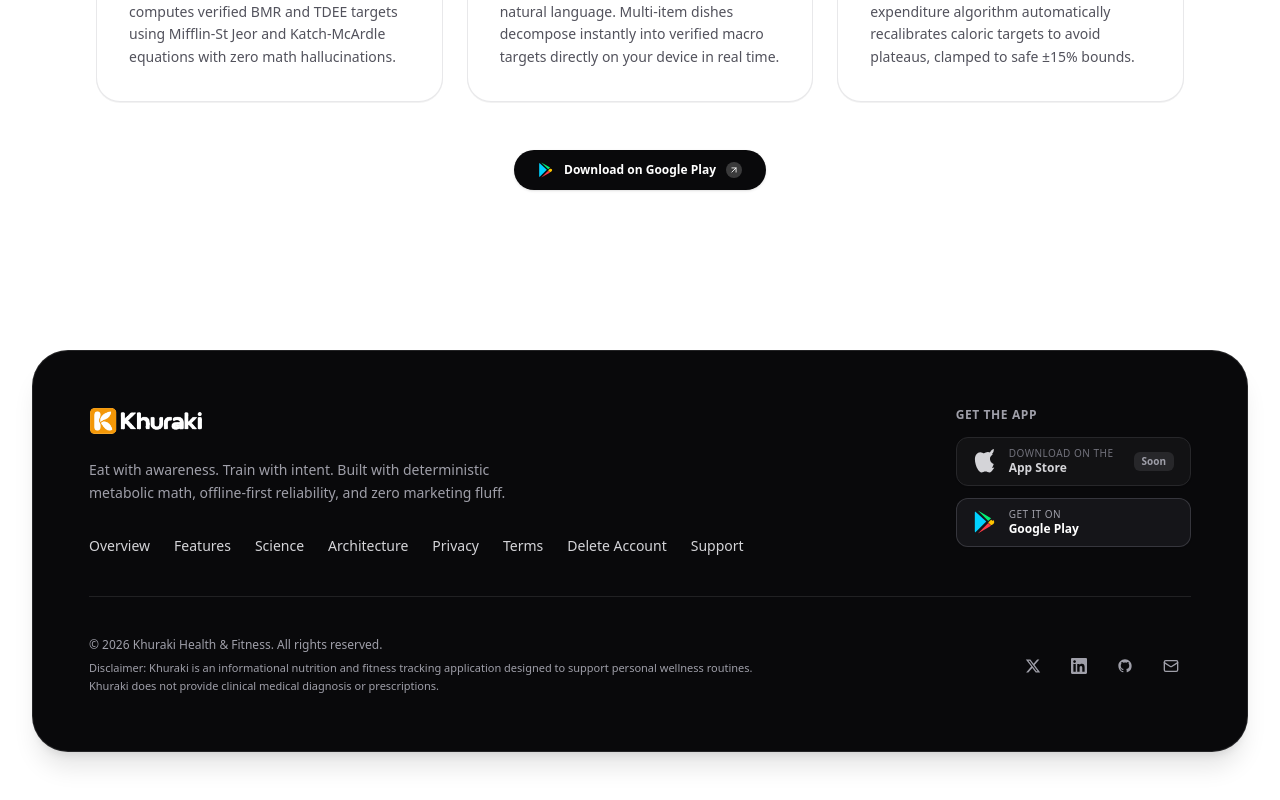
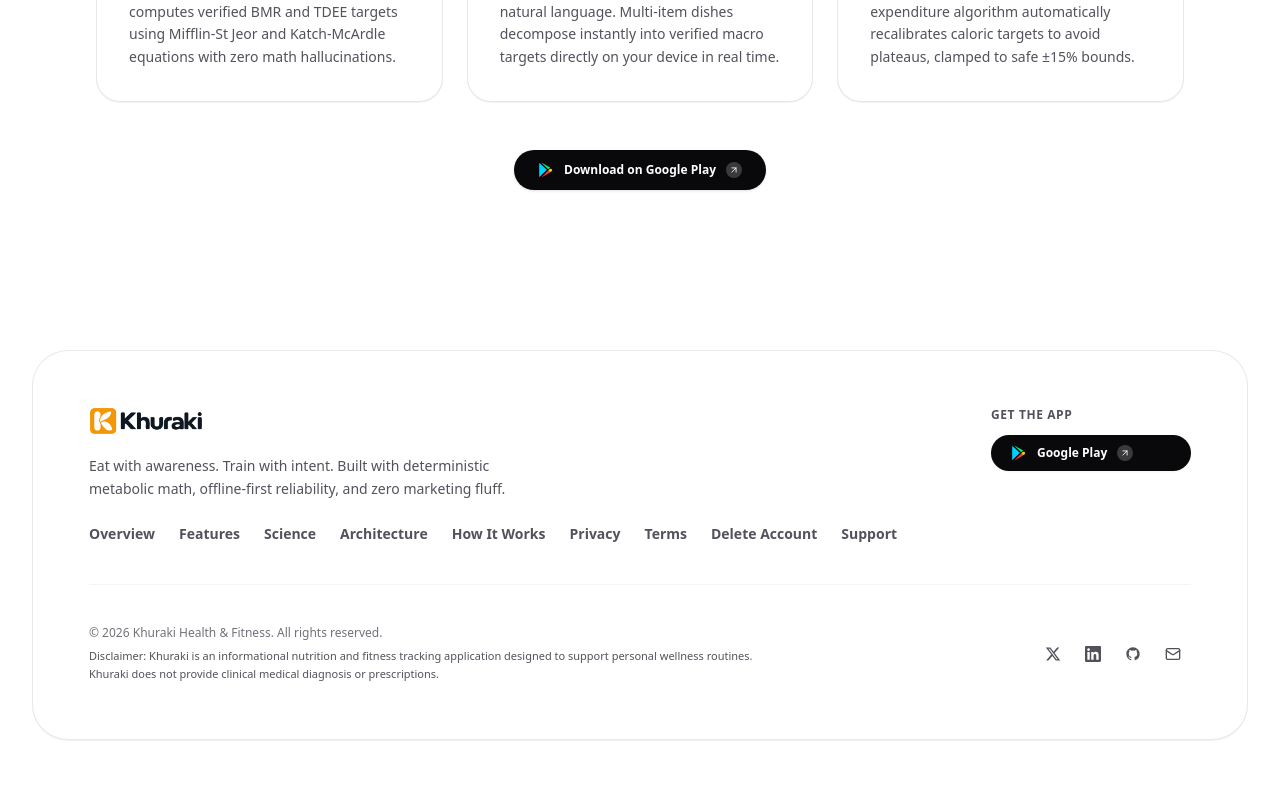
Before and after one commit to sapsjain22/Khuraki, a Next.js app: page / in a window 1280 px wide. Shown: the part 2600-3400 px from the top of the page. Built offline with nearby package versions, Linux system fonts and the light colour scheme.

Commit message:
feat(footer): switch footer to minimal clean white island design

```diff
--- a/components/layout/site-footer.tsx
+++ b/components/layout/site-footer.tsx
@@ -1,7 +1,7 @@
 import React from "react";
 import Link from "next/link";
 import Image from "next/image";
-import { Mail } from "lucide-react";
+import { Mail, ArrowUpRight } from "lucide-react";
 import { siteConfig } from "@/lib/site-config";
 
 export function SiteFooter() {
@@ -10,18 +10,18 @@ export function SiteFooter() {
 
   return (
     <div className="mx-auto max-w-[1360px] px-3 sm:px-6 lg:px-8 pb-12 pt-4">
-      <footer className="relative overflow-hidden rounded-[32px] sm:rounded-[36px] border border-zinc-800/90 bg-zinc-950 p-8 sm:p-12 lg:p-14 text-zinc-400 shadow-xl">
-        {/* Top Zone: Split Flex (Brand & Nav on Left, Store Badges on Right) */}
+      <footer className="relative overflow-hidden rounded-[32px] sm:rounded-[36px] border border-zinc-200/80 bg-white p-8 sm:p-12 lg:p-14 text-zinc-600 shadow-2xs">
+        {/* Top Zone: Split Flex (Brand & Nav on Left, Store CTA on Right) */}
         <div className="flex flex-col gap-10 lg:flex-row lg:items-start lg:justify-between lg:gap-16">
           {/* Left Column: Brand Lockup, Description & Nav Links */}
-          <div className="flex-1 space-y-6">
+          <div className="flex-1 space-y-5">
             <Link
               href="/"
               className="inline-flex items-center gap-2.5 transition-opacity hover:opacity-90"
               aria-label="Khuraki Home"
             >
               <Image
-                src="/khuraki-logo-white.png"
+                src="/khuraki-logo.png"
                 alt="Khuraki"
                 width={120}
                 height={28}
@@ -29,86 +29,62 @@ export function SiteFooter() {
               />
             </Link>
 
-            <p className="max-w-md text-sm leading-relaxed text-zinc-400">
+            <p className="max-w-md text-sm leading-relaxed text-zinc-600">
               Eat with awareness. Train with intent. Built with deterministic metabolic math, offline-first reliability, and zero marketing fluff.
             </p>
 
             {/* Horizontal Nav Links Row */}
             <nav
-              className="flex flex-wrap items-center gap-x-6 gap-y-3 pt-2 text-sm font-medium text-zinc-300"
+              className="flex flex-wrap items-center gap-x-6 gap-y-2.5 pt-1 text-xs sm:text-sm font-semibold text-zinc-600"
               aria-label="Footer navigation"
             >
-              <Link href="/#" className="transition-colors hover:text-white">
+              <Link href="/#" className="transition-colors hover:text-zinc-950">
                 Overview
               </Link>
-              <Link href="/#features" className="transition-colors hover:text-white">
+              <Link href="/#features" className="transition-colors hover:text-zinc-950">
                 Features
               </Link>
-              <Link href="/#features" className="transition-colors hover:text-white">
+              <Link href="/#features" className="transition-colors hover:text-zinc-950">
                 Science
               </Link>
-              <Link href="/#features" className="transition-colors hover:text-white">
+              <Link href="/#features" className="transition-colors hover:text-zinc-950">
                 Architecture
               </Link>
-              <Link href="/privacy/" className="transition-colors hover:text-white">
+              <Link href="/#how-it-works" className="transition-colors hover:text-zinc-950">
+                How It Works
+              </Link>
+              <Link href="/privacy/" className="transition-colors hover:text-zinc-950">
                 Privacy
               </Link>
-              <Link href="/terms/" className="transition-colors hover:text-white">
+              <Link href="/terms/" className="transition-colors hover:text-zinc-950">
                 Terms
               </Link>
-              <Link href="/delete-account/" className="transition-colors hover:text-white">
+              <Link href="/delete-account/" className="transition-colors hover:text-zinc-950">
                 Delete Account
               </Link>
               <a
                 href={`mailto:${siteConfig.supportEmail}`}
-                className="transition-colors hover:text-white"
+                className="transition-colors hover:text-zinc-950"
               >
                 Support
               </a>
             </nav>
           </div>
 
-          {/* Right Column: "Get the app" + Store Badges */}
-          <div className="flex flex-col gap-3.5 sm:min-w-[220px]">
-            <p className="text-xs font-semibold uppercase tracking-wider text-zinc-400">
+          {/* Right Column: "Get the app" CTA */}
+          <div className="flex flex-col gap-3 sm:min-w-[200px]">
+            <p className="text-xs font-semibold uppercase tracking-wider text-zinc-600">
               Get the app
             </p>
-            <div className="flex flex-col sm:flex-row lg:flex-col gap-3">
-              {/* App Store (Coming Soon Pill) */}
-              <div
-                className="relative inline-flex items-center gap-3 rounded-xl border border-zinc-800 bg-zinc-900/60 px-4 py-2.5 text-left text-zinc-400 shadow-xs"
-                title="iOS version coming soon"
-              >
-                <svg
-                  className="h-6 w-6 shrink-0 fill-current text-zinc-300"
-                  viewBox="0 0 170 170"
-                  aria-hidden="true"
-                >
-                  <path d="M150.37 130.25c-2.45 5.66-5.35 10.87-8.71 15.66-4.58 6.53-8.33 11.05-11.22 13.56-4.48 4.12-9.28 6.23-14.42 6.35-3.69 0-8.14-1.05-13.32-3.18-5.19-2.12-9.97-3.17-14.34-3.17-4.58 0-9.49 1.05-14.75 3.17-5.26 2.13-9.5 3.24-12.74 3.35-4.35.13-9.16-1.9-14.42-6.08-3.69-3.04-7.67-7.85-11.94-14.42-6.53-9.98-11.66-21.72-15.39-35.21-3.73-13.49-5.6-26.06-5.6-37.7 0-14.73 3.65-26.78 10.96-36.14 7.3-9.37 16.48-14.12 27.52-14.26 4.35 0 9.22 1.25 14.61 3.75 5.39 2.5 9.17 3.82 11.36 3.96 1.74-.26 5.66-1.68 11.78-4.24 6.12-2.57 11.36-3.74 15.71-3.52 14.93.89 26.27 6.46 34.02 16.7-13.06 7.9-19.46 18.73-19.18 32.5.28 10.74 4.34 19.64 12.18 26.7 4.13 3.8 8.92 6.64 14.38 8.52-3.15 9.12-7.1 18.25-11.84 27.38zM119.22 33.15c0-7.39 2.66-14.31 7.99-20.77 5.33-6.46 11.83-10.77 19.51-12.93 1.09 5.87.69 11.83-1.2 17.88-1.89 6.06-5.06 11.39-9.52 16-4.58 4.71-9.91 7.74-15.99 9.09-.26-3.04-.79-6.13-.79-9.27z" />
-                </svg>
-                <div className="pr-2">
-                  <p className="text-[10px] font-medium uppercase tracking-wider text-zinc-500 leading-none">
-                    Download on the
-                  </p>
-                  <p className="text-xs font-bold text-zinc-300 leading-tight mt-0.5">
-                    App Store
-                  </p>
-                </div>
-                <span className="ml-auto rounded-md bg-zinc-800 px-2 py-0.5 text-[10px] font-semibold text-zinc-400">
-                  Soon
-                </span>
-              </div>
-
-              {/* Google Play Store Badge (Active Link) */}
             <a
               href={playStoreUrl}
               target="_blank"
               rel="noopener noreferrer"
-                className="inline-flex items-center gap-3 rounded-xl border border-zinc-700/80 bg-zinc-900/90 px-4 py-2.5 text-left text-white shadow-xs transition-all hover:border-zinc-500 hover:bg-zinc-800 hover:scale-[1.02] active:scale-[0.98]"
-                aria-label="Get it on Google Play"
+              className="inline-flex items-center gap-2.5 rounded-full bg-zinc-950 px-5 py-2.5 text-xs font-semibold text-white shadow-xs transition-all duration-200 hover:bg-zinc-800 hover:scale-[1.02] active:scale-[0.98]"
+              aria-label="Download on Google Play"
             >
               <svg
-                  className="h-6 w-6 shrink-0"
+                className="h-4 w-4 shrink-0"
                 viewBox="0 0 512 512"
                 fill="none"
                 xmlns="http://www.w3.org/2000/svg"
@@ -119,39 +95,34 @@ export function SiteFooter() {
                 <path d="M325.3 277.7l60.1 59.4L104.6 499l220.7-221.3z" fill="#FF3A44" />
                 <path d="M428.2 233.8l-42.8-24.7-60.1 59.4 60.1 59.4 42.8-24.7c15.2-8.8 24.6-24.9 24.6-44.7s-9.4-35.9-24.6-44.7z" fill="#FFC400" />
               </svg>
-                <div>
-                  <p className="text-[10px] font-medium uppercase tracking-wider text-zinc-400 leading-none">
-                    GET IT ON
-                  </p>
-                  <p className="text-xs font-bold text-white leading-tight mt-0.5">
-                    Google Play
-                  </p>
+              <span>Google Play</span>
+              <div className="flex h-4 w-4 items-center justify-center rounded-full bg-white/20">
+                <ArrowUpRight className="h-2.5 w-2.5 text-white" />
               </div>
             </a>
           </div>
         </div>
-        </div>
 
         {/* Hairline Divider */}
-        <div className="my-8 sm:my-10 border-t border-zinc-800/80" />
+        <div className="my-8 sm:my-10 border-t border-zinc-100" />
 
         {/* Bottom Zone: Legal Disclaimer, Copyright & Social Row */}
         <div className="flex flex-col-reverse gap-6 sm:flex-row sm:items-center sm:justify-between">
-          <div className="space-y-1.5 text-xs text-zinc-400">
+          <div className="space-y-1.5 text-xs text-zinc-500">
             <p>&copy; {currentYear} {siteConfig.publisher}. All rights reserved.</p>
-            <p className="max-w-2xl text-[11px] leading-relaxed text-zinc-400">
+            <p className="max-w-2xl text-[11px] leading-relaxed text-zinc-600">
               Disclaimer: Khuraki is an informational nutrition and fitness tracking application designed to support personal wellness routines. Khuraki does not provide clinical medical diagnosis or prescriptions.
             </p>
           </div>
 
-          {/* Social Links Row (Clean vector SVGs with 44px min touch targets) */}
-          <div className="flex items-center gap-1.5">
+          {/* Social Links Row */}
+          <div className="flex items-center gap-1">
             {/* X / Twitter */}
             <a
               href="https://x.com"
               target="_blank"
               rel="noopener noreferrer"
-              className="flex h-10 w-10 items-center justify-center rounded-xl text-zinc-400 transition-colors hover:bg-zinc-800 hover:text-white"
+              className="flex h-9 w-9 items-center justify-center rounded-lg text-zinc-600 transition-colors hover:bg-zinc-100 hover:text-zinc-950"
               aria-label="Khuraki on X"
             >
               <svg className="h-4 w-4 fill-current" viewBox="0 0 24 24" aria-hidden="true">
@@ -164,7 +135,7 @@ export function SiteFooter() {
               href="https://linkedin.com"
               target="_blank"
               rel="noopener noreferrer"
-              className="flex h-10 w-10 items-center justify-center rounded-xl text-zinc-400 transition-colors hover:bg-zinc-800 hover:text-white"
+              className="flex h-9 w-9 items-center justify-center rounded-lg text-zinc-600 transition-colors hover:bg-zinc-100 hover:text-zinc-950"
               aria-label="Khuraki on LinkedIn"
             >
               <svg className="h-4 w-4 fill-current" viewBox="0 0 24 24" aria-hidden="true">
@@ -177,7 +148,7 @@ export function SiteFooter() {
               href="https://github.com/sapsjain22/-Khuraki"
               target="_blank"
               rel="noopener noreferrer"
-              className="flex h-10 w-10 items-center justify-center rounded-xl text-zinc-400 transition-colors hover:bg-zinc-800 hover:text-white"
+              className="flex h-9 w-9 items-center justify-center rounded-lg text-zinc-600 transition-colors hover:bg-zinc-100 hover:text-zinc-950"
               aria-label="Khuraki GitHub Repository"
             >
               <svg className="h-4 w-4 fill-current" viewBox="0 0 24 24" aria-hidden="true">
@@ -188,10 +159,10 @@ export function SiteFooter() {
             {/* Email / Support */}
             <a
               href={`mailto:${siteConfig.supportEmail}`}
-              className="flex h-10 w-10 items-center justify-center rounded-xl text-zinc-400 transition-colors hover:bg-zinc-800 hover:text-white"
+              className="flex h-9 w-9 items-center justify-center rounded-lg text-zinc-600 transition-colors hover:bg-zinc-100 hover:text-zinc-950"
               aria-label="Contact Support"
             >
-              <Mail className="h-4 w-4 text-zinc-400" />
+              <Mail className="h-4 w-4 text-zinc-600" />
             </a>
           </div>
         </div>
```
Lines whose indentation alone changed are shown as unchanged.
